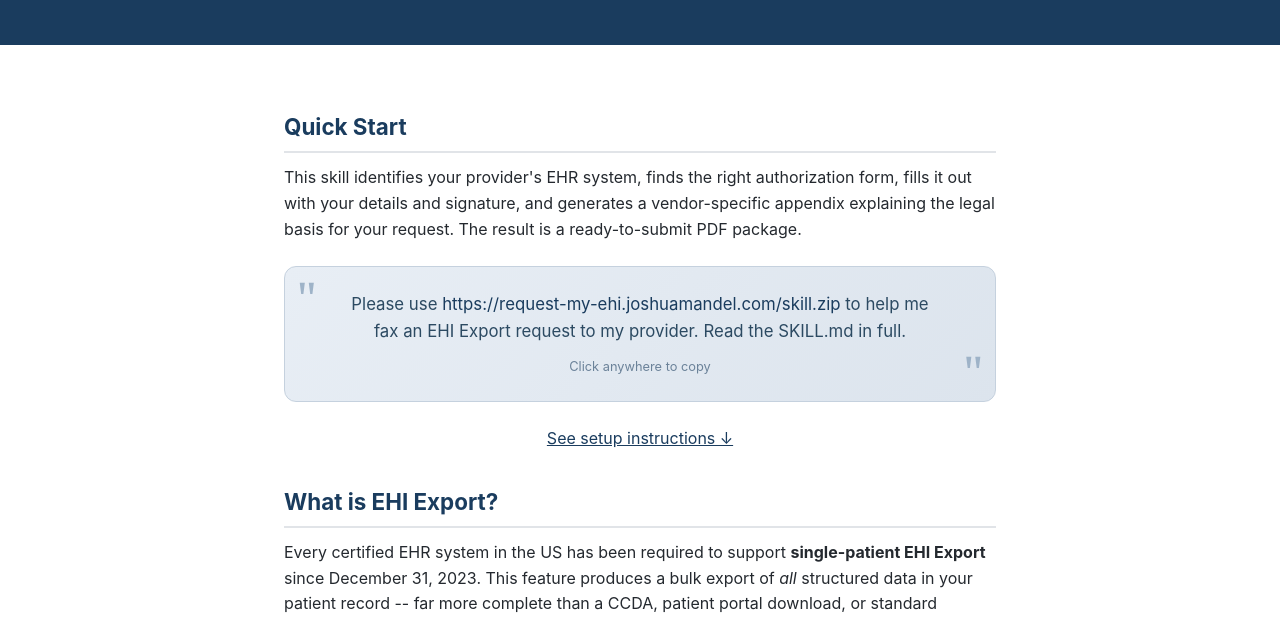
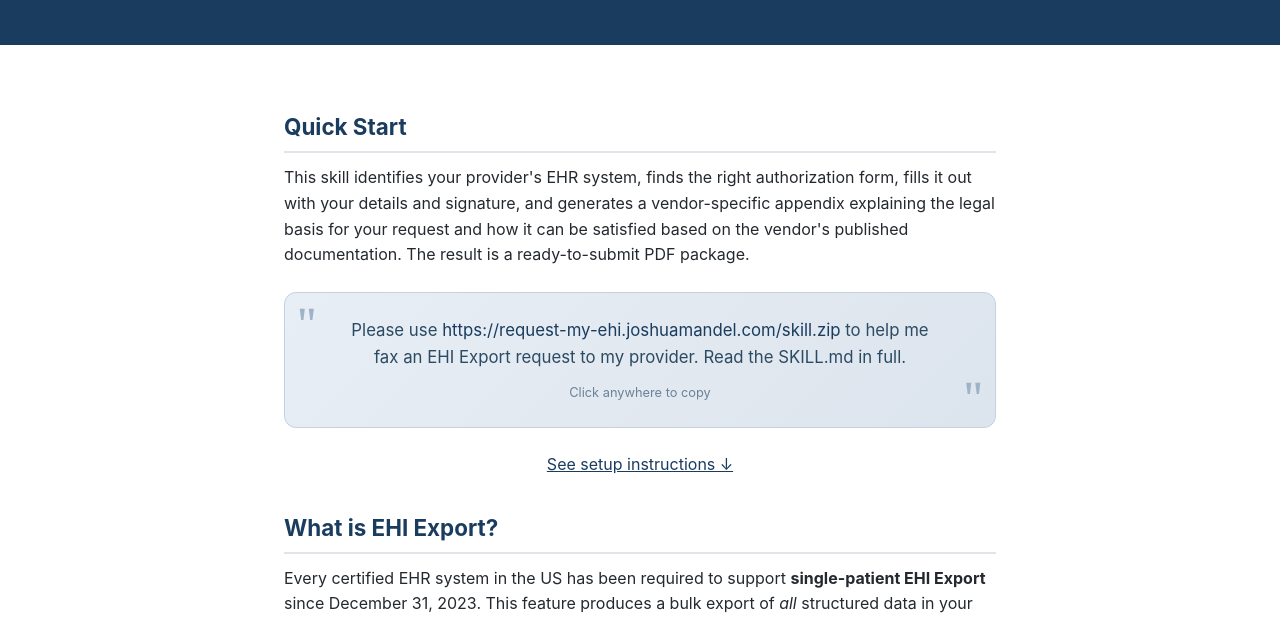
Before and after one commit to jmandel/request-my-ehi, a plain HTML site: page site/index.html in a window 1280 px wide. Shown: the part 174-794 px from the top of the page. Drawn offline with Linux system fonts and the light colour scheme.

Commit message:
Clarify appendix explains how request can be satisfied per vendor docs
Co-authored-by: Shelley <shelley@exe.dev>

```diff
--- a/site/index.html
+++ b/site/index.html
@@ -109,7 +109,7 @@
 <div class="container">
 
 <h2>Quick Start</h2>
-<p>This skill identifies your provider's EHR system, finds the right authorization form, fills it out with your details and signature, and generates a vendor-specific appendix explaining the legal basis for your request. The result is a ready-to-submit PDF package.</p>
+<p>This skill identifies your provider's EHR system, finds the right authorization form, fills it out with your details and signature, and generates a vendor-specific appendix explaining the legal basis for your request and how it can be satisfied based on the vendor's published documentation. The result is a ready-to-submit PDF package.</p>
 
 <div class="prompt-widget" onclick="copyPrompt(this)">
   <p>Please use <span class="url">https://request-my-ehi.joshuamandel.com/skill.zip</span> to help me fax an EHI Export request to my provider. Read the SKILL.md in full.</p>
```
